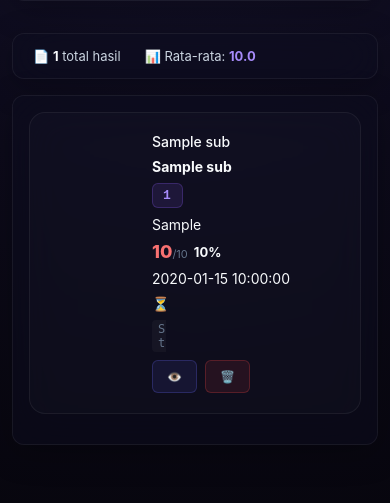
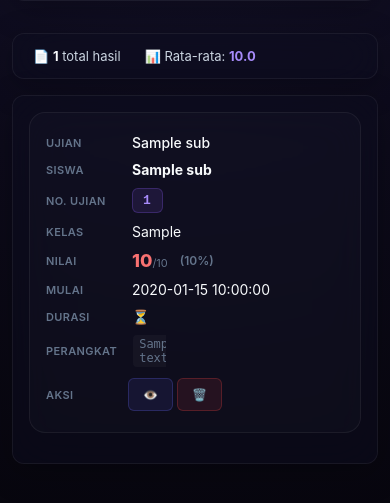
Before and after one commit to amnahwaida/EXAMVAN, a Flask app: template server/templates/submissions.html in a window 390 px wide. Shown: the part 242-745 px from the top of the page. Run offline with Flask 3, Linux system fonts and the light colour scheme; the template is opened without the code that fills it: most values are stand-ins (such as "Sample title", 1, 10 or a date in 2020).

Commit message:
fix: revert ke data-label + ::before untuk mobile, hapus mob-label

```diff
--- a/server/static/css/admin-responsive.css
+++ b/server/static/css/admin-responsive.css
@@ -145,39 +145,36 @@
     }
     #submissionsTable td {
         display: flex;
-        align-items: baseline;
+        align-items: center;
         gap: 8px;
-        padding: 4px 0;
+        padding: 5px 0;
         border-bottom: none;
         font-size: 14px;
         width: 100%;
     }
-    .mob-label {
-        display: inline;
+    #submissionsTable td::before {
+        content: attr(data-label);
         font-size: 11px;
         font-weight: 600;
         color: var(--text-muted);
         flex-shrink: 0;
-        min-width: 80px;
-    }
-    .score-cell-mob {
-        display: flex;
-        align-items: center;
-        gap: 6px;
-        flex-wrap: wrap;
+        min-width: 70px;
     }
     #submissionsTable td .score-bar-track {
         display: none !important;
     }
     .score-pct-mob {
-        font-size: 13px;
-        font-weight: 700;
-        color: var(--text);
+        font-size: 12px;
+        font-weight: 600;
+        color: var(--text-muted);
+        margin-left: 4px;
     }
     #submissionsTable td[data-label="Aksi"] {
         padding-top: 6px;
-        align-items: center;
         gap: 4px;
+    }
+    #submissionsTable td[data-label="Nilai"] {
+        flex-wrap: wrap;
     }
     .td-device .device-code {
         font-size: 12px;
--- a/server/templates/submissions.html
+++ b/server/templates/submissions.html
@@ -65,14 +65,12 @@
                     <tbody>
                         {% for sub in submissions %}
                         <tr id="submission-row-{{ sub.id }}" data-exam-id="{{ sub.exam_id }}" style="transition: background 0.2s;">
-                            <td class="td-name"><span class="mob-label">Ujian</span><span style="font-weight:500;">{{ sub.exam_name }}</span></td>
-                            <td><span class="mob-label">Siswa</span><strong>{{ sub.student_name }}</strong></td>
-                            <td><span class="mob-label">No. Ujian</span><code class="token-code">{{ sub.exam_number }}</code></td>
-                            <td><span class="mob-label">Kelas</span>{{ sub.student_class }}</td>
-                            <td>
+                            <td class="td-name" data-label="Ujian" style="font-weight:500;">{{ sub.exam_name }}</td>
+                            <td data-label="Siswa"><strong>{{ sub.student_name }}</strong></td>
+                            <td data-label="No. Ujian"><code class="token-code">{{ sub.exam_number }}</code></td>
+                            <td data-label="Kelas">{{ sub.student_class }}</td>
+                            <td data-label="Nilai">
                                 {% if sub.score is not none %}
-                                <div class="score-cell-mob">
-                                    <span class="mob-label">Nilai</span>
                                 <span class="score-value
                                     {% if sub.score_pct is not none and sub.score_pct >= 80 %}score-high
                                     {% elif sub.score_pct is not none and sub.score_pct >= 60 %}score-mid
@@ -80,28 +78,22 @@
                                     {{ sub.score }}{% if sub.max_score %}<span class="score-max">/{{ sub.max_score }}</span>{% endif %}
                                 </span>
                                 {% if sub.score_pct is not none %}
-                                    <span class="score-pct-mob">{{ sub.score_pct|int }}%</span>
+                                <span class="score-pct-mob">({{ sub.score_pct|int }}%)</span>
                                 {% endif %}
-                                </div>
-                                {% else %}
-                                <span class="score-na">—</span>
+                                {% else %}<span class="score-na">—</span>
                                 {% endif %}
                             </td>
-                            <td><span class="mob-label">Mulai</span>{{ sub.start_time or '—' }}</td>
-                            <td>
-                                <span class="mob-label">Durasi</span>
+                            <td data-label="Mulai">{{ sub.start_time or '—' }}</td>
+                            <td data-label="Durasi">
                                 {% if sub.start_time and sub.created_at %}
                                 <span class="duration-cell" data-start="{{ sub.start_time }}" data-end="{{ sub.created_at }}">⏳</span>
-                                {% else %}
-                                <span class="duration-na">—</span>
+                                {% else %}—
                                 {% endif %}
                             </td>
-                            <td class="td-device">
-                                <span class="mob-label">Perangkat</span>
+                            <td data-label="Perangkat" class="td-device">
                                 <code class="device-code">{{ sub.mac_address or '—' }}</code>
                             </td>
-                            <td class="td-action-btns">
-                                <span class="mob-label">Aksi</span>
+                            <td data-label="Aksi" class="td-action-btns">
                                 <button class="btn-sm btn-toggle btn-action" onclick="showSubmissionDetail({{ sub.id }})">👁️</button>
                                 <button class="btn-sm btn-delete btn-action" onclick="deleteSubmission({{ sub.id }})">🗑️</button>
                             </td>
```
Lines whose indentation alone changed are shown as unchanged.
